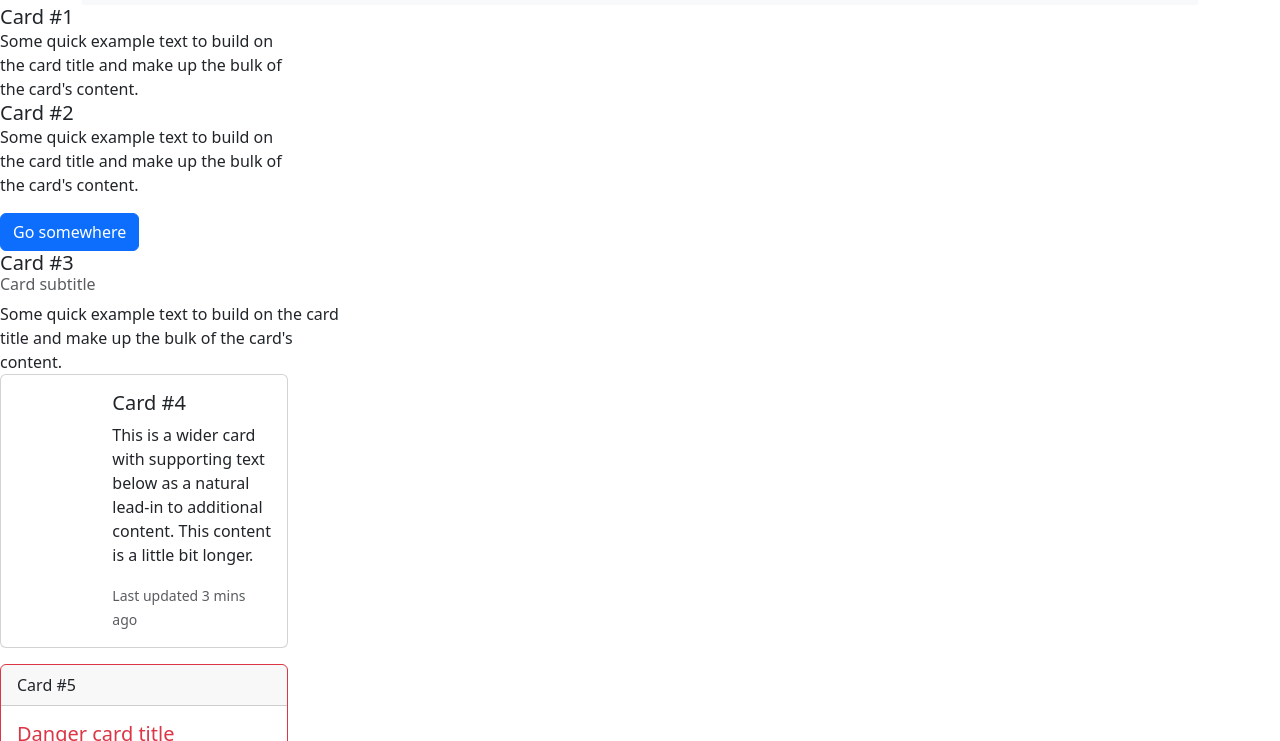
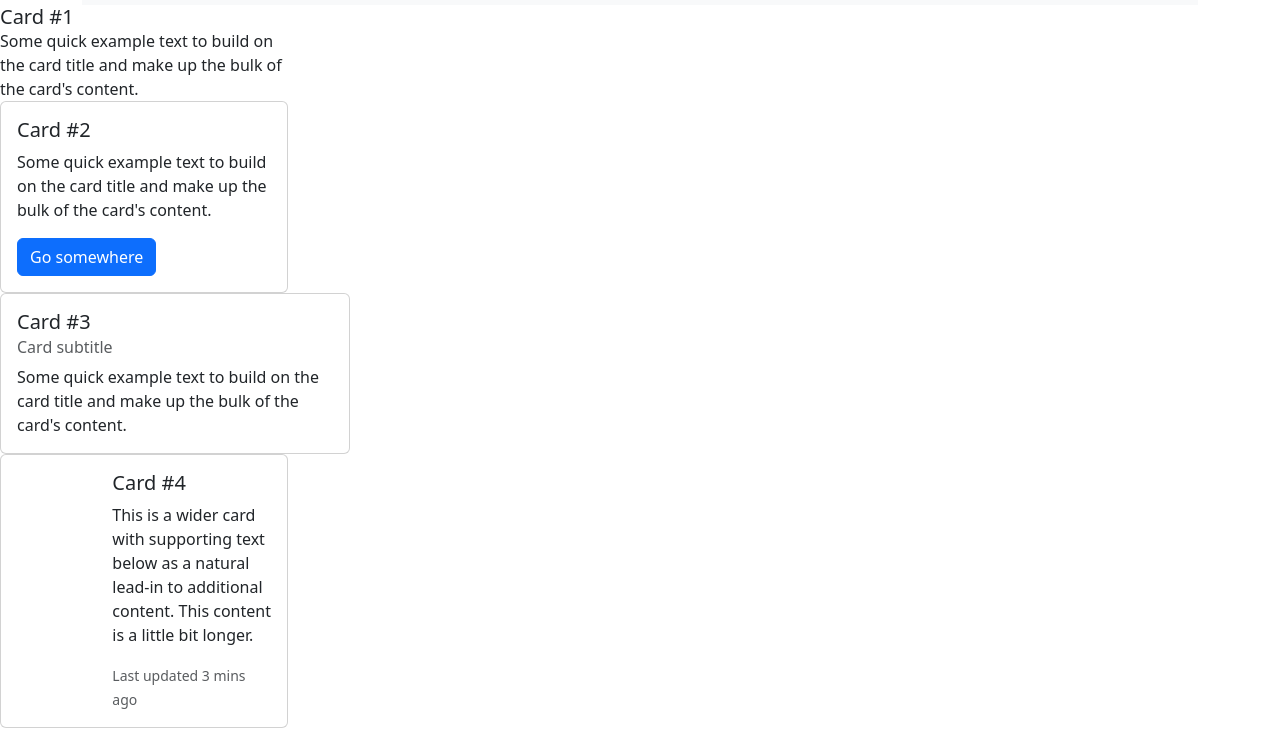
Before and after one commit to sjaworowicz/Flashcards, a plain HTML site: page index.html in a window 1280 px wide. Shown: the part 51-792 px from the top of the page. Drawn offline with nearby package versions, Linux system fonts and the light colour scheme.

Commit message:
the card outlines stopped showing for some reason so fixed

```diff
--- a/index.html
+++ b/index.html
@@ -40,7 +40,7 @@
 
 <div class="row">
     <div class="col">
-        <div class="card2" style="width: 18rem;">
+        <div class="card" style="width: 18rem;">
             <div class="card-body">
               <h5 class="card-title">Card #2</h5>
               <p class="card-text">Some quick example text to build on the card title and make up the bulk of the card's content.</p>
@@ -52,7 +52,7 @@
 
 <div class="row">
   <div class="col">
-    <div class="card3" style="width: 350px;">
+    <div class="card" style="width: 350px;">
       <div class="card-body">
         <h5 class="card-title">Card #3</h5>
         <h6 class="card-subtitle mb-2 text-body-secondary">Card subtitle</h6>
```
